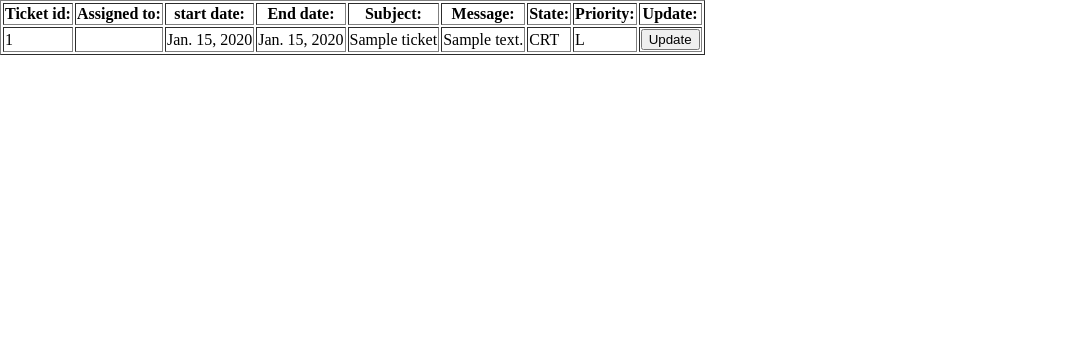
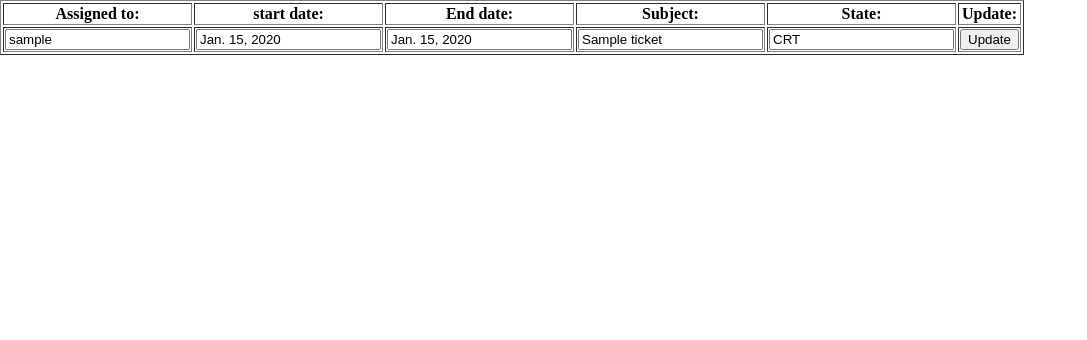
Before and after one commit to MerinRose123/Django_Ticket_Management, a Django app: page /listticket/ in a window 1280 px wide. Shown: the part 100-440 px from the top of the page, without its empty margins (0-1087 px from the left). Run offline with Django 3.2, Linux system fonts and the light colour scheme; a user stored in the database is signed in; tables that the repository leaves empty hold one stand-in row (values such as "Sample post"); parts of the project's set-up code (start-up, migrations or seed data) failed here and were passed over.

Commit message:
adding update to ticket

```diff
--- a/TicketProject/user_management/templates/ticketlistview.html
+++ b/TicketProject/user_management/templates/ticketlistview.html
@@ -6,34 +6,25 @@
     <table border="1" class="table">
 		<thead>
 			<tr colspan="2" class="success">
-				<th>Ticket id: </th>
 				<th> Assigned to: </th>
                 <th> start date: </th>
                 <th> End date: </th>
                 <th> Subject: </th>
-                <th> Message: </th>
                 <th> State: </th>
-                <th> Priority: </th>
                  <th> Update: </th>
 			</tr>
 		</thead>
 		<tbody>
 		{% for data in ticketlist %}
 			<tr class="warning">
-                <td>{{ data.ticket_id}}</td>
-				<td>{% for m_obj in data.many_set.all %}
-                        {{ m_obj.username }}
-                    {% endfor %}
-                </td>
-                <td>{{ data.start_date}}</td>
-                <td>{{ data.end_date}}</td>
-                <td>{{ data.subject}}</td>
-                <td>{{ data.message}}</td>
-                <td>{{ data.state}}</td>
-                <td>{{ data.priority}}</td>
-                <form method="post" novalidate>
-                    {% csrf_token %}
-                    <input type="hidden" name="ticket" value="{{ data.ticket_id }}">
+                <form method="post"  action="{% static '../editticket/' %}" novalidate>
+					 {% csrf_token %}
+                    <td><input type="text" name="assigned_to" value="{{ data.assigned_to }}"></td></td>
+					<td><input type="text" name="start_date" value="{{ data.start_date }}"></td>
+                    <input type="hidden" name="ticket_id" value="{{ data.ticket_id }}">
+					<td><input type="text" name="end_date" value="{{ data.end_date }}"></td>
+                    <td><input type="text" name="subject" value="{{data.subject }}"></td>
+				    <td><input type="text" name="state" value="{{data.state }}"></td>
                     <td><input type="submit" value="Update"></td>
                 </form>
 			</tr>
```
